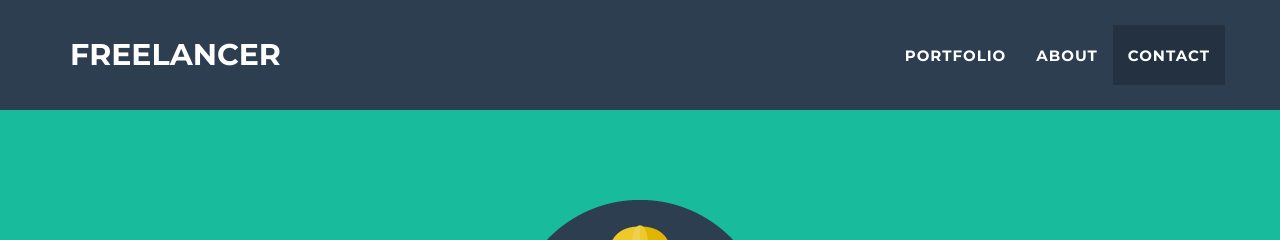
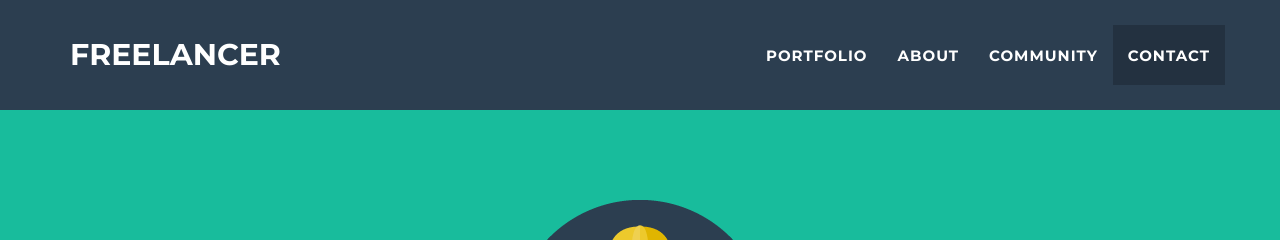
Before and after one commit to jeromelachaud/freelancer-theme, a Jekyll site: the page built from _posts/2014-07-18-project-1.markdown, in a window 1280 px wide. Shown: the top 240 px of the page. Built offline with Jekyll 4.4.1, drawn with Linux system fonts in a browser that asks for light colours.

Commit message:
Update nav.html

```diff
--- a/_includes/nav.html
+++ b/_includes/nav.html
@@ -24,6 +24,9 @@
         <li class="page-scroll">
           <a href="#about">About</a>
         </li>
+         <li class="page-scroll">
+          <a href="#Community">community</a>
+        </li>
         <li class="page-scroll">
           <a href="#contact">Contact</a>
         </li>
```
